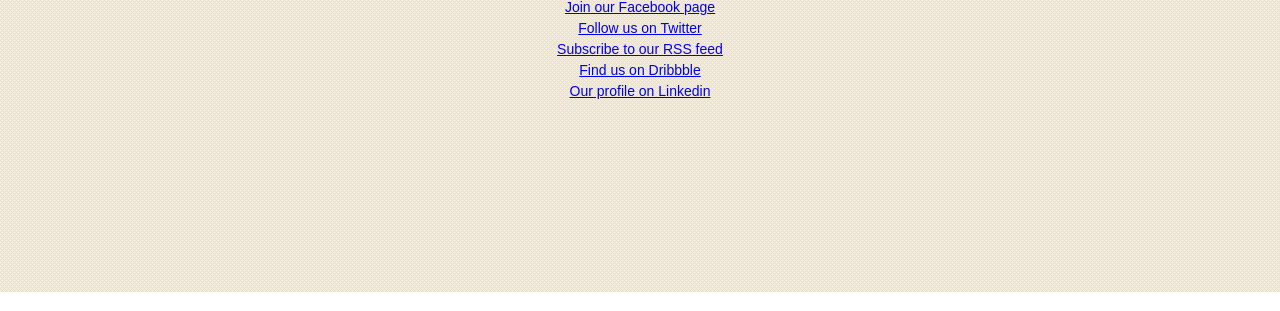
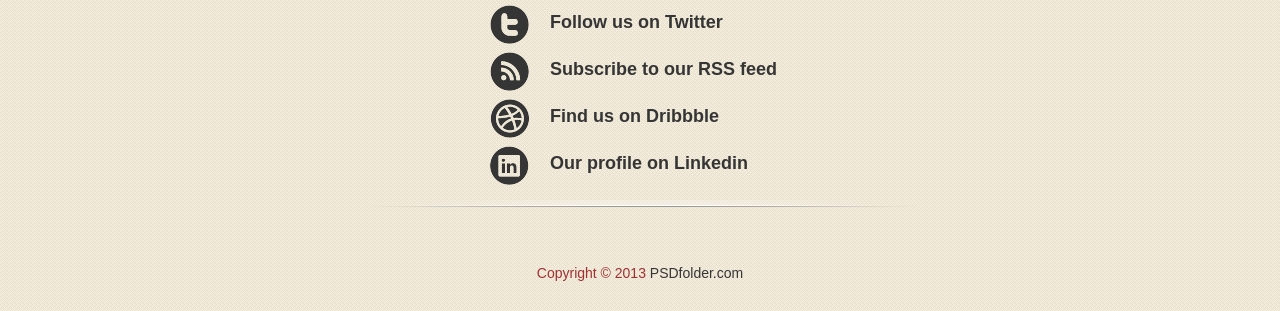
Before and after one commit to gmarchenko/mysite, a plain HTML site: page index.html in a window 1280 px wide. Shown: the part 508-819 px from the top of the page. Drawn offline with Linux system fonts and the light colour scheme.

Commit message:
added footer

```diff
--- a/css/style.css
+++ b/css/style.css
@@ -3,7 +3,6 @@
     font: 14px/1.5 Arial, Verdana, sans-serif;
     color: #353535;
     text-align: center;
-
 }
 
 h1 {
@@ -12,9 +11,19 @@
     line-height: 1.4;
 }
 
-h2{
+h2 {
     font-size: 24px;
 }
+
+a {
+    color: #353535;
+    text-decoration: none;
+}
+
+a:hover, .current, #menu ul li a:hover {
+    text-decoration: underline;
+}
+
 #wrapper {
     width: 960px;
     margin: 0 auto;
@@ -54,15 +63,10 @@
 #menu ul li a {
     color: #ffffff;
     /*цвет не наследуется*/
-    text-decoration: none;
 }
 
 #menu ul li span {
     color: #ff1600;
-}
-
-.current, #menu ul li a:hover {
-    text-decoration: underline;
 }
 
 #menu .phone {
@@ -71,18 +75,64 @@
 }
 
 .divider {
-    width: 552px;
+    width: 547px;
     height: 36px;
     background: url(../images/divider.png) no-repeat;
-    margin: 50px auto 34px auto;
+    margin: 3px auto 27px auto;
 }
+
 #content {
     width: 590px;
     margin: 0 auto;
 }
+
 .red_headline {
     font-size: 30px;
     font-weight: bold;
     color: #a03131;
     margin-top: 28px;
 }
+
+#social {
+    width: 300px;
+    margin: 15px auto 7px auto;
+}
+
+#social li {
+    text-align: left;
+    height: 39px;
+    padding-left: 60px;
+    padding-top: 4px;
+    padding-bottom: 4px;
+}
+
+#social li a {
+    font-size: 18px;
+    font-weight: bold;
+}
+
+#fb {
+    background: url(../images/fb.png) no-repeat;
+}
+
+#twitter {
+    background: url(../images/twitter.png) no-repeat;
+}
+
+#rss {
+    background: url(../images/rss.png) no-repeat;
+}
+
+#dribbble {
+    background: url(../images/dribbble.png) no-repeat;
+}
+
+#linkedin {
+    background: url(../images/linkedin.png) no-repeat;
+}
+#footer {
+    padding-bottom: 27px;
+}
+#footer p {
+    color: #a03131;
+}
--- a/index.html
+++ b/index.html
@@ -28,17 +28,21 @@
             <h2>We’re sorry! Our website is under construction..</h2>
             <div class="divider"></div>
             <p>Lorem Ipsum is simply dummy text of the printing and typesetting industry. Lorem Ipsum has been the industry's standard dummy text ever since the 1500s, when an unknown printer took a galley of type and scrambled it to make a type specimen
-                book.</p>
+                book.
+            </p>
             <h2 class="red_headline">Why not connect with us?</h2>
-            <ul>
-                <li><a href="#">Join our Facebook page</a></li>
-                <li><a href="#">Follow us on Twitter</a></li>
-                <li><a href="#">Subscribe to our RSS feed</a></li>
-                <li><a href="#">Find us on Dribbble</a></li>
-                <li><a href="#">Our profile on Linkedin</a></li>
+            <ul id="social">
+                <li id="fb"><a href="#">Join our Facebook page</a></li>
+                <li id="twitter"><a href="#">Follow us on Twitter</a></li>
+                <li id="rss"><a href="#">Subscribe to our RSS feed</a></li>
+                <li id="dribbble"><a href="#">Find us on Dribbble</a></li>
+                <li id="linkedin"><a href="#">Our profile on Linkedin</a></li>
             </ul>
+            <div class="divider"></div>
         </div>
-        <div id="footer"></div>
+        <div id="footer">
+            <p>Copyright &copy; 2013 <a href="http://PSDfolder.com">PSDfolder.com</a></p>
+        </div>
     </div>
     </div>
 
```
Also changed, not shown: images/dribbble.png (added), images/fb.png (added), images/linkedin.png (added), images/rss.png (added), images/twitter.png (added).
